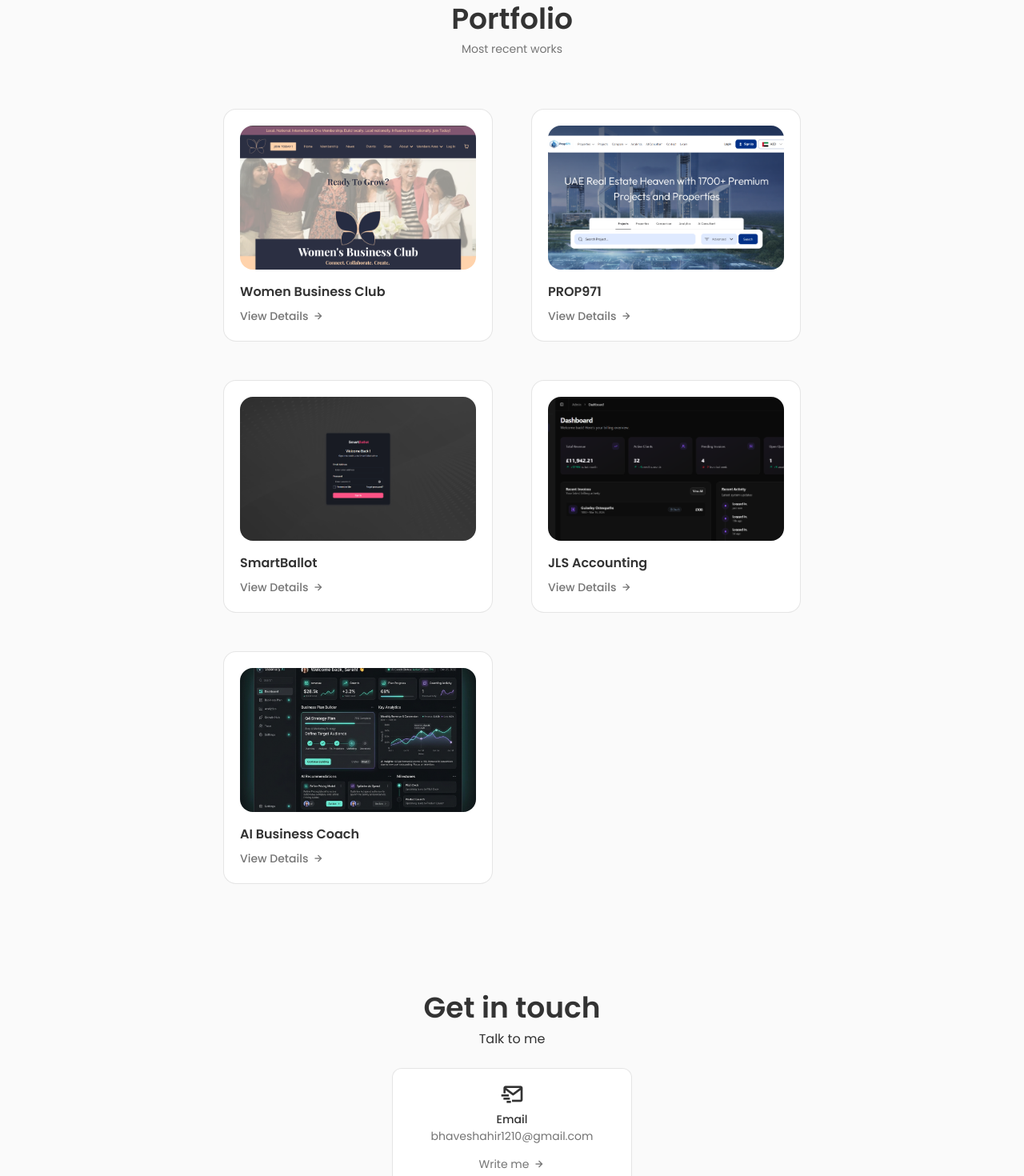
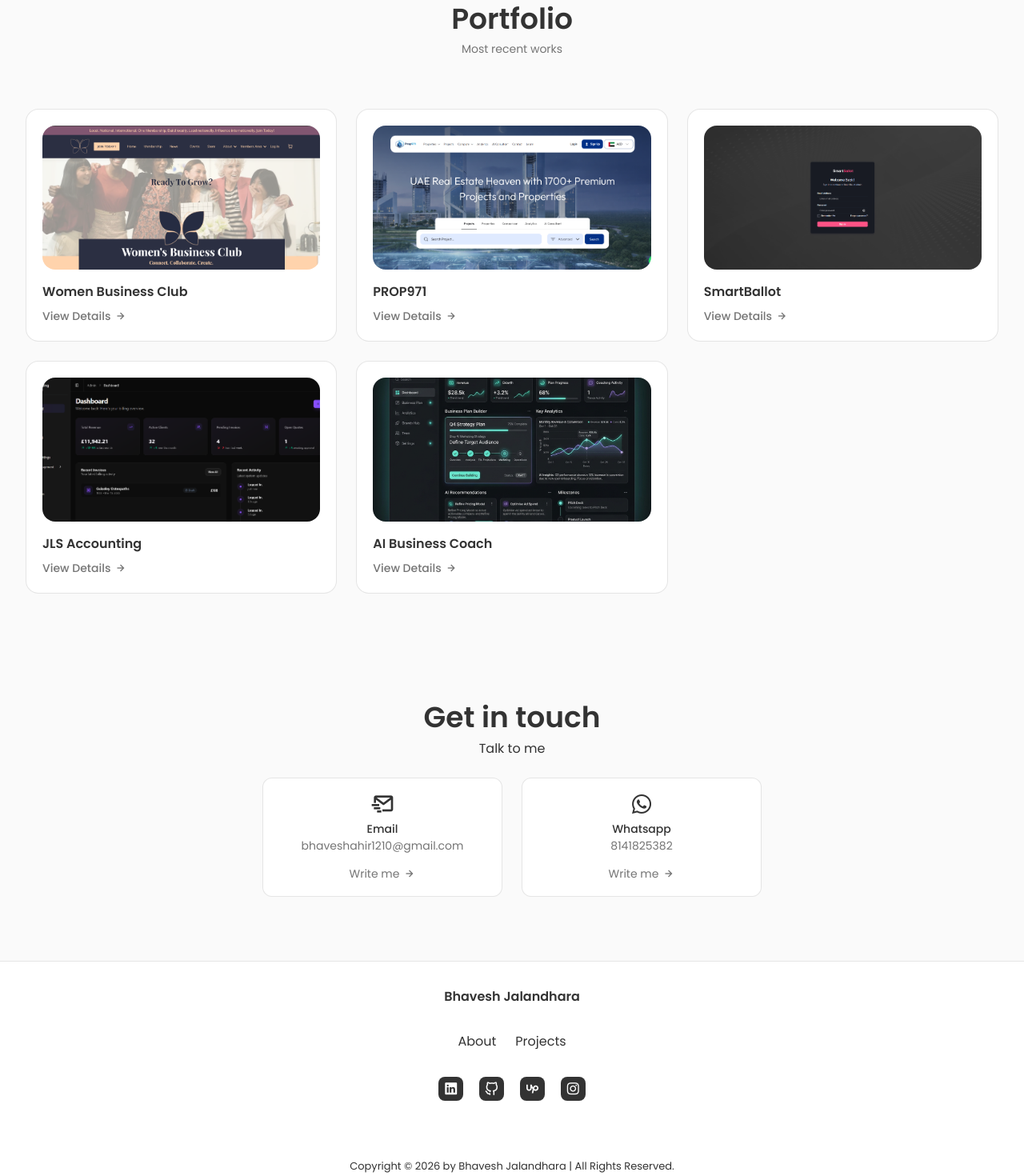
Before and after one commit to Bhavesh8204/Portfolio-Website, a Next.js app: page / in a window 1280 px wide. Shown: the part 3360-4830 px from the top of the page at 80% size. Built offline with nearby package versions, Linux system fonts and the light colour scheme.

Commit message:
Fix : issue !

```diff
--- a/src/components/contact/Contact.tsx
+++ b/src/components/contact/Contact.tsx
@@ -55,7 +55,7 @@ const Contact: React.FC = () => {
               <span className="contact_card-data">8141825382</span>
 
               <a
-                href="https://api.whatsapp.com/send?phone=8141825382&text=Hello, more information!"
+                href="https://api.whatsapp.com/send?phone=918141825382&text=Hello%20Bhavesh,%20I%20saw%20your%20portfolio%20and%20would%20like%20to%20connect."
                 className="contact_button"
               >
                 Write me{" "}
--- a/src/components/contact/contact.css
+++ b/src/components/contact/contact.css
@@ -14,8 +14,9 @@
 
 .contact_info {
   display: grid;
-  row-gap: 1rem;
-  grid-template-columns: 300px;
+  gap: 1.5rem;
+  grid-template-columns: repeat(2, 300px);
+  justify-content: center;
 }
 
 .contact_card {
@@ -122,6 +123,7 @@
   }
 
   .contact_info {
+    grid-template-columns: 300px;
     justify-content: center;
   }
 
--- a/src/components/header/Header.tsx
+++ b/src/components/header/Header.tsx
@@ -24,7 +24,7 @@ const Header: React.FC = () => {
   return (
     <header className="header">
       <nav className="nav container">
-        <a href="index.html" className="nav_logo">
+        <a href="/" className="nav_logo">
           Bhavesh Jalandhara
         </a>
 
--- a/src/components/qualification/Qualification.tsx
+++ b/src/components/qualification/Qualification.tsx
@@ -53,8 +53,7 @@ const education: EducationItem[] = [
     institution: "The Maharaja Sayajirao University of Baroda",
     location: "Vadodara, India",
     date: "2022",
-    description:
-      "Completed undergraduate studies with a focus on commerce, business management, and financial accounting.",
+    description: "",
   },
 ];
 
--- a/src/components/work/work.css
+++ b/src/components/work/work.css
@@ -22,8 +22,8 @@
 }
 
 .work_container {
-  grid-template-columns: repeat(2, max-content);
-  gap: 3rem;
+  grid-template-columns: repeat(3, 1fr);
+  gap: 1.5rem;
   justify-content: center;
 }
 
@@ -53,7 +53,7 @@
   overflow: hidden;
   border-radius: 1rem;
   margin-bottom: var(--mb-1);
-  width: 295px;
+  width: 100%;
   height: 180px;
 }
 
@@ -223,6 +223,7 @@
 
 @media screen and (max-width: 992px) {
   .work_container {
+    grid-template-columns: repeat(2, 1fr);
     gap: 1.25rem;
   }
 
@@ -231,14 +232,13 @@
   }
 
   .work_img-wrapper {
-    width: 260px;
     height: 160px;
   }
 }
 
 @media screen and (max-width: 768px) {
   .work_container {
-    grid-template-columns: max-content;
+    grid-template-columns: repeat(2, 1fr);
   }
 
   .work_modal-content {
@@ -252,7 +252,6 @@
   }
 
   .work_img-wrapper {
-    width: 100%;
     height: 200px;
   }
 }
```
